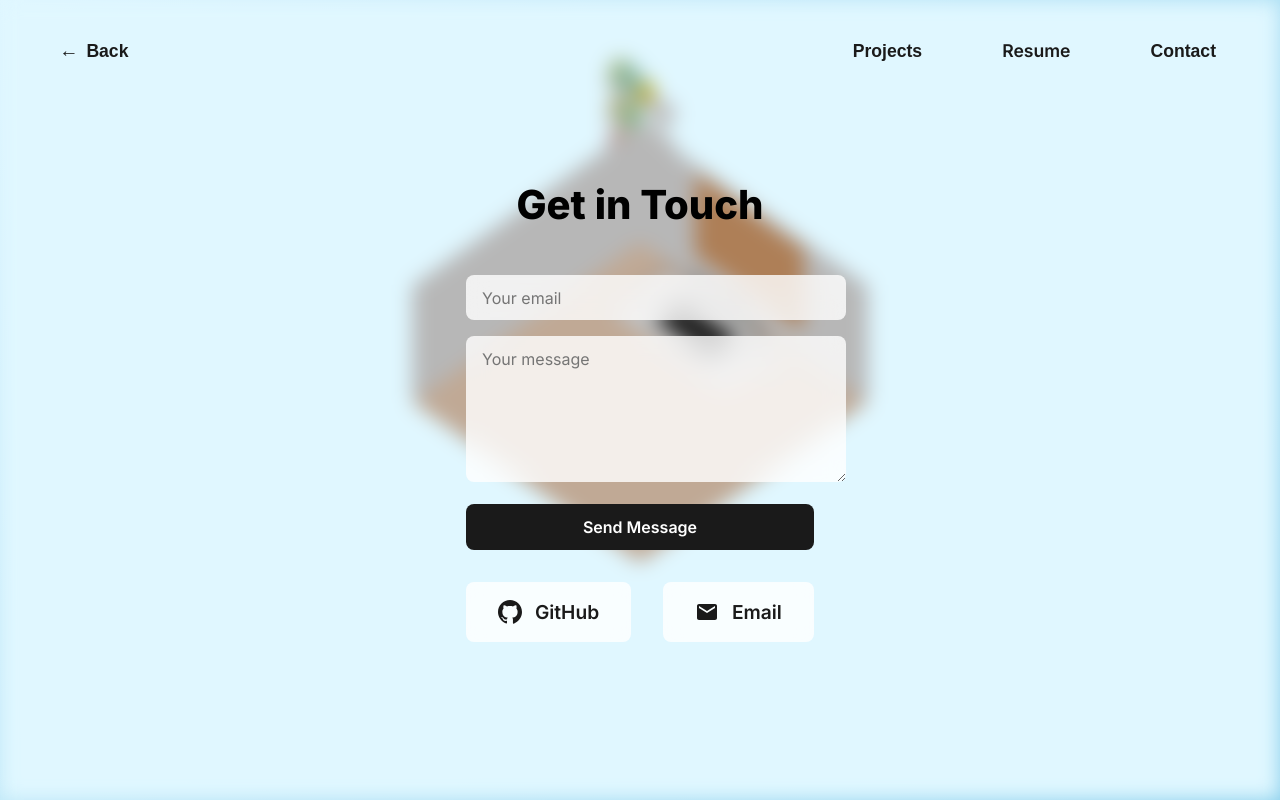
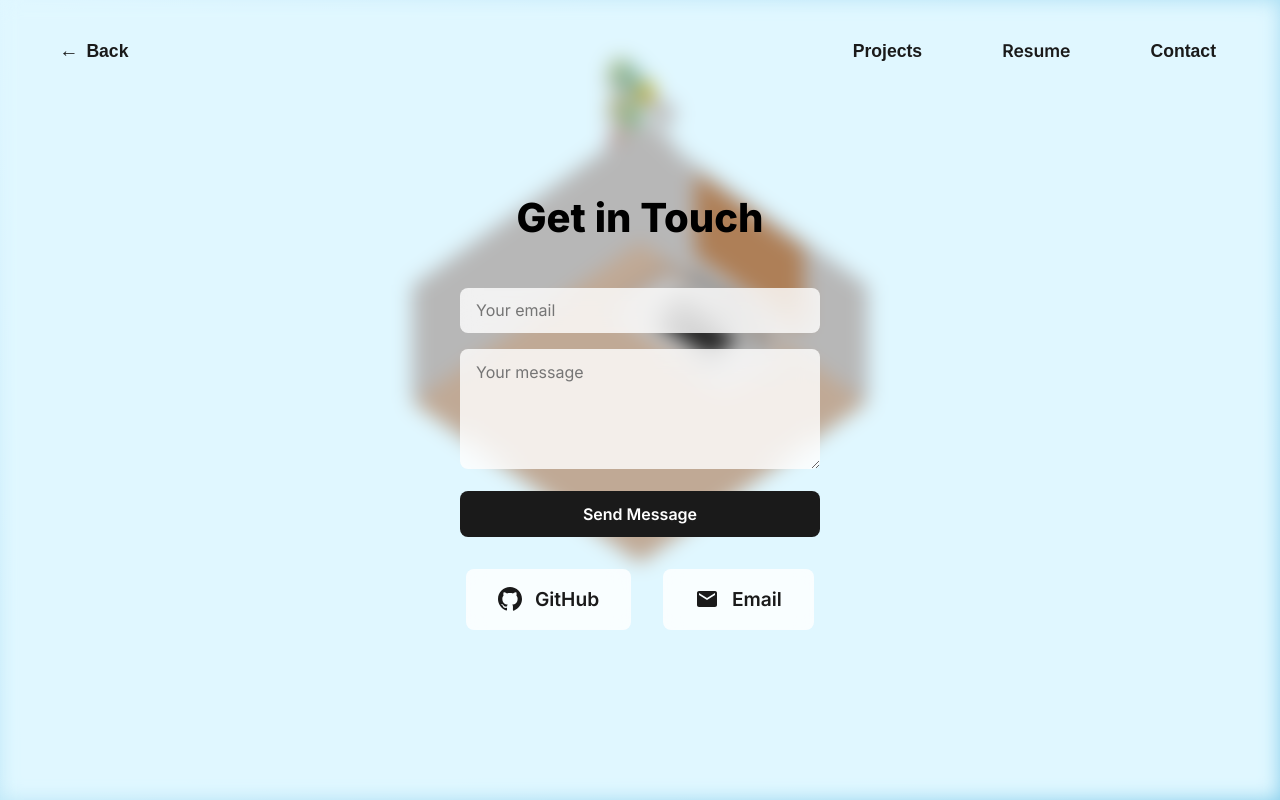
Before and after one commit to WilliamSongLiu/WilliamSongLiu.github.io, a React (Vite) app in the folder website/: page / in a window 1280 px wide. Both pictures are taken after a click on the button "Contact". Built offline with nearby package versions, Linux system fonts and the light colour scheme.

Commit message:
Update index.css

```diff
--- a/website/src/index.css
+++ b/website/src/index.css
@@ -305,15 +305,21 @@ body {
   width: 100%;
   max-width: 400px;
   margin: 0 auto;
+  display: flex;
+  flex-direction: column;
+  align-items: center;
 }
 
 .form-group {
   margin-bottom: 1rem;
+  width: 100%;
+  max-width: 360px;
 }
 
 .form-group input,
 .form-group textarea {
   width: 100%;
+  box-sizing: border-box;
   padding: 0.8rem 1rem;
   border: none;
   border-radius: 0.5rem;
@@ -337,7 +343,7 @@ body {
 }
 
 .submit-button {
-  width: 100%;
+  width: 360px;
   padding: 0.8rem 1rem;
   border: none;
   border-radius: 0.5rem;
```
